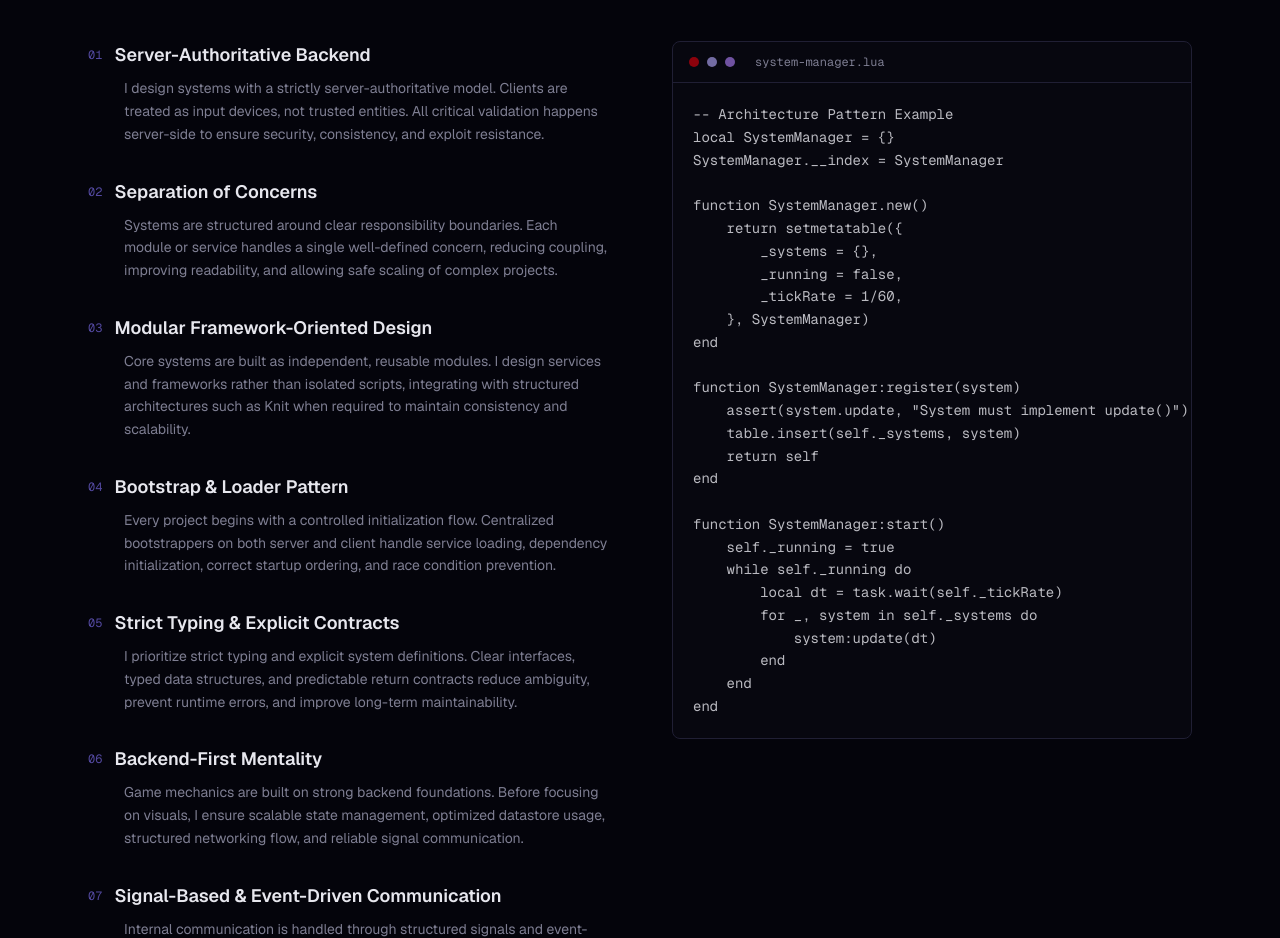
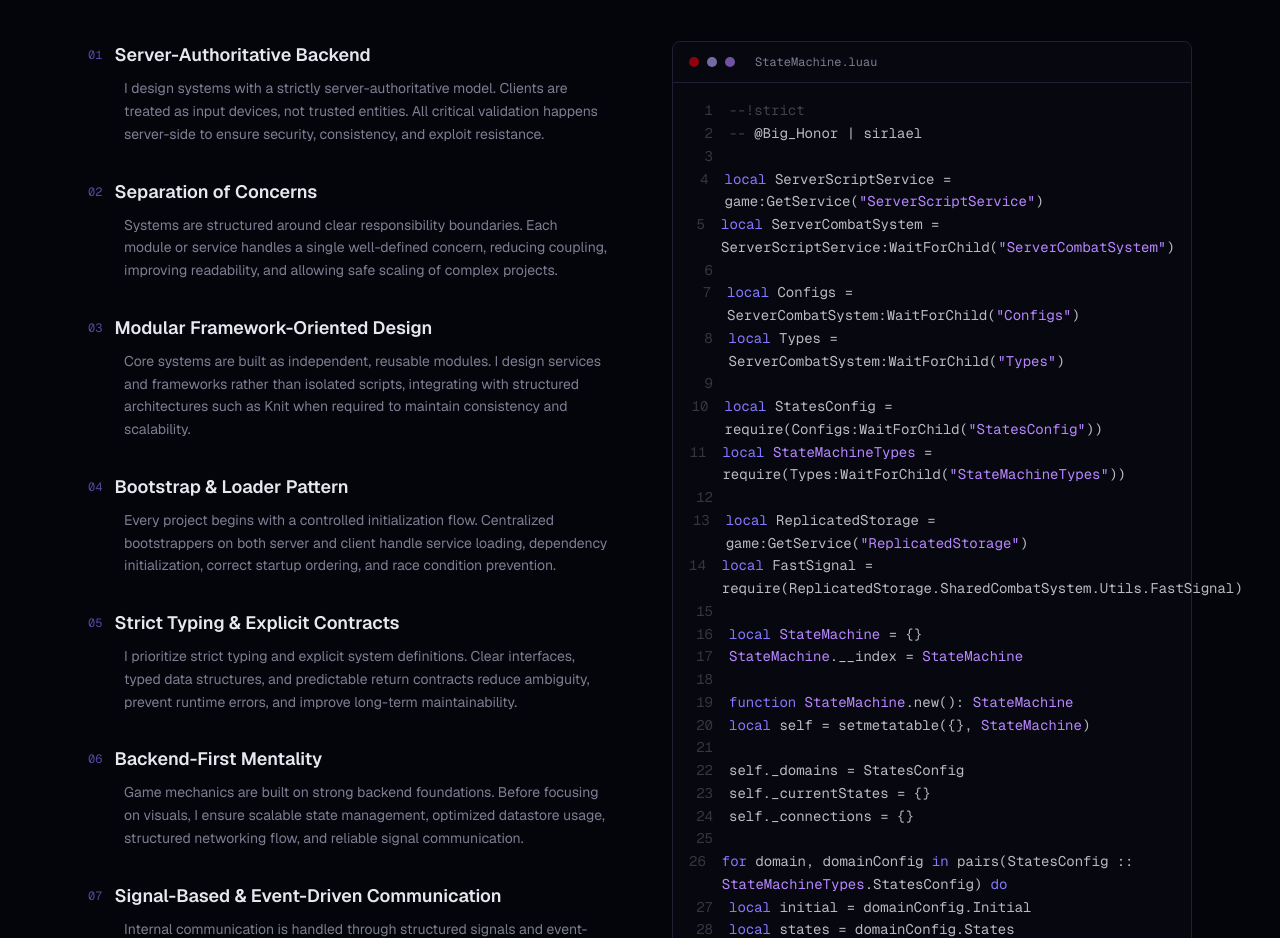
Before and after one commit to SirLael/laelportfolio, a Next.js app: page / in a window 1280 px wide. Shown: the part 4740-5678 px from the top of the page. Built offline with nearby package versions, Linux system fonts and the light colour scheme.

Commit message:
code sample - philosophy section

```diff
--- a/components/philosophy-section.tsx
+++ b/components/philosophy-section.tsx
@@ -1,3 +1,7 @@
+"use client"
+
+import { useEffect, useState } from "react"
+
 const principles = [
   {
     number: "01",
@@ -49,35 +53,81 @@ const principles = [
   },
 ]
 
-const codeBlock = `-- Architecture Pattern Example
-local SystemManager = {}
-SystemManager.__index = SystemManager
-
-function SystemManager.new()
-    return setmetatable({
-        _systems = {},
-        _running = false,
-        _tickRate = 1/60,
-    }, SystemManager)
-end
-
-function SystemManager:register(system)
-    assert(system.update, "System must implement update()")
-    table.insert(self._systems, system)
-    return self
-end
-
-function SystemManager:start()
-    self._running = true
-    while self._running do
-        local dt = task.wait(self._tickRate)
-        for _, system in self._systems do
-            system:update(dt)
-        end
-    end
-end`
+const codeLines = [
+  "--!strict",
+  "-- @Big_Honor | sirlael",
+  "",
+  "local ServerScriptService = game:GetService(\"ServerScriptService\")",
+  "local ServerCombatSystem = ServerScriptService:WaitForChild(\"ServerCombatSystem\")",
+  "",
+  "local Configs = ServerCombatSystem:WaitForChild(\"Configs\")",
+  "local Types = ServerCombatSystem:WaitForChild(\"Types\")",
+  "",
+  "local StatesConfig = require(Configs:WaitForChild(\"StatesConfig\"))",
+  "local StateMachineTypes = require(Types:WaitForChild(\"StateMachineTypes\"))",
+  "",
+  "local ReplicatedStorage = game:GetService(\"ReplicatedStorage\")",
+  "local FastSignal = require(ReplicatedStorage.SharedCombatSystem.Utils.FastSignal)",
+  "",
+  "local StateMachine = {}",
+  "StateMachine.__index = StateMachine",
+  "",
+  "function StateMachine.new(): StateMachine",
+  "    local self = setmetatable({}, StateMachine)",
+  "",
+  "    self._domains = StatesConfig",
+  "    self._currentStates = {}",
+  "    self._connections = {}",
+  "",
+  "    for domain, domainConfig in pairs(StatesConfig :: StateMachineTypes.StatesConfig) do",
+  "        local initial = domainConfig.Initial",
+  "        local states = domainConfig.States",
+  "",
+  "        if states[initial] ~= true then",
+  "            warn(`[StateMachine] Invalid initial state on Domain \"{domain}\": {initial}`)",
+  "        else",
+  "            self._currentStates[domain] = initial",
+  "            self._connections[domain] = FastSignal.new()",
+  "        end",
+  "    end",
+  "",
+  "    return self :: StateMachineTypes.StateMachine",
+  "end",
+  "",
+  "function StateMachine:SetState(domain: DomainName, newState: StateName): boolean",
+  "    local domainConfig = self._domains[domain]",
+  "    if domainConfig == nil then",
+  "        warn(`[StateMachine] Invalid domain: {domain}`)",
+  "        return false",
+  "    end",
+  "",
+  "    local states = domainConfig.States",
+  "    if states[newState] ~= true then",
+  "        return false",
+  "    end",
+  "",
+  "    self._currentStates[domain] = newState",
+  "    self._connections[domain]:Fire(newState)",
+  "    return true",
+  "end",
+  "",
+  "return StateMachine",
+]
 
 export function PhilosophySection() {
+  const [visibleLines, setVisibleLines] = useState(0)
+
+  useEffect(() => {
+    const interval = setInterval(() => {
+      setVisibleLines((prev) => {
+        if (prev >= codeLines.length) return prev
+       return prev + 1
+      })
+    }, 80)
+
+  return () => clearInterval(interval)
+  }, [])
+
   return (
     <section id="philosophy" className="relative py-32">
       <div className="mx-auto max-w-6xl px-6">
@@ -113,13 +163,31 @@ export function PhilosophySection() {
                 <span className="h-2.5 w-2.5 rounded-full bg-chart-4/60" />
                 <span className="h-2.5 w-2.5 rounded-full bg-chart-2/60" />
                 <span className="ml-3 font-mono text-xs text-muted-foreground">
-                  system-manager.lua
+                  StateMachine.luau
                 </span>
               </div>
 
-              <pre className="overflow-x-auto p-5 font-mono text-xs leading-relaxed text-foreground/80 md:text-sm">
-                <code>{codeBlock}</code>
-              </pre>
+              <div className="p-4 font-mono text-sm leading-relaxed">
+                {codeLines.map((line, i) => (
+                  <div
+                    key={i}
+                    className="flex transition-opacity duration-300"
+                    style={{ opacity: i < visibleLines ? 1 : 0 }}
+                  >
+                    <span className="mr-4 w-6 text-right text-muted-foreground/40 select-none">
+                      {i + 1}
+                    </span>
+                    <span>
+                      {formatCodeLine(line)}
+                    </span>
+                  </div>
+                ))}
+
+                <div className="flex">
+                  <span className="mr-4 w-6" />
+                  <span className="animate-terminal-blink inline-block h-5 w-2 bg-primary" />
+                </div>
+              </div>
             </div>
           </div>
         </div>
@@ -127,3 +195,54 @@ export function PhilosophySection() {
     </section>
   )
 }
+
+function formatCodeLine(line: string) {
+  if (!line.trim()) return <span>&nbsp;</span>
+
+  const keywords = [
+    "function",
+    "local",
+    "return",
+    "if",
+    "then",
+    "else",
+    "elseif",
+    "end",
+    "for",
+    "in",
+    "do",
+    "true",
+    "false",
+    "nil",
+    "export",
+  ]
+
+  const types = [
+    "StateMachine",
+    "StateMachineTypes",
+    "DomainName",
+    "StateName",
+  ]
+
+  const tokens = line.split(/(\s+|[{}()[\]:.=<>~]|"[^"]*"|`[^`]*`)/)
+
+  return tokens.map((token, i) => {
+    if (token.startsWith("--")) {
+      return <span key={i} className="text-muted-foreground/50">{token}</span>
+    }
+
+    if (keywords.includes(token)) {
+      return <span key={i} className="text-primary">{token}</span>
+    }
+
+    if (types.includes(token)) {
+      return <span key={i} className="text-accent">{token}</span>
+    }
+
+    if (token.startsWith('"') || token.startsWith("`")) {
+      return <span key={i} className="text-chart-2">{token}</span>
+    }
+
+    return <span key={i} className="text-foreground/80">{token}</span>
+  })
+}
```
